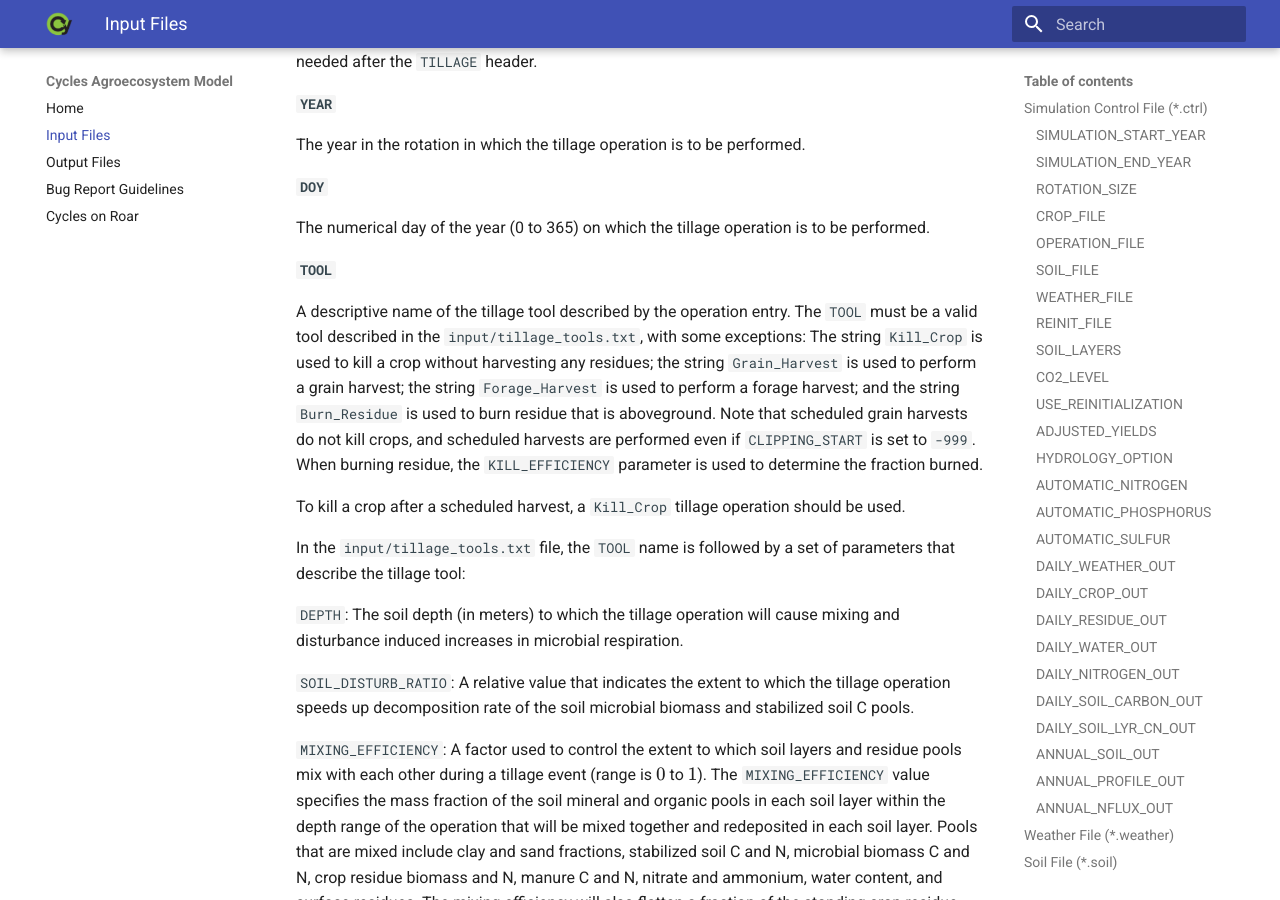
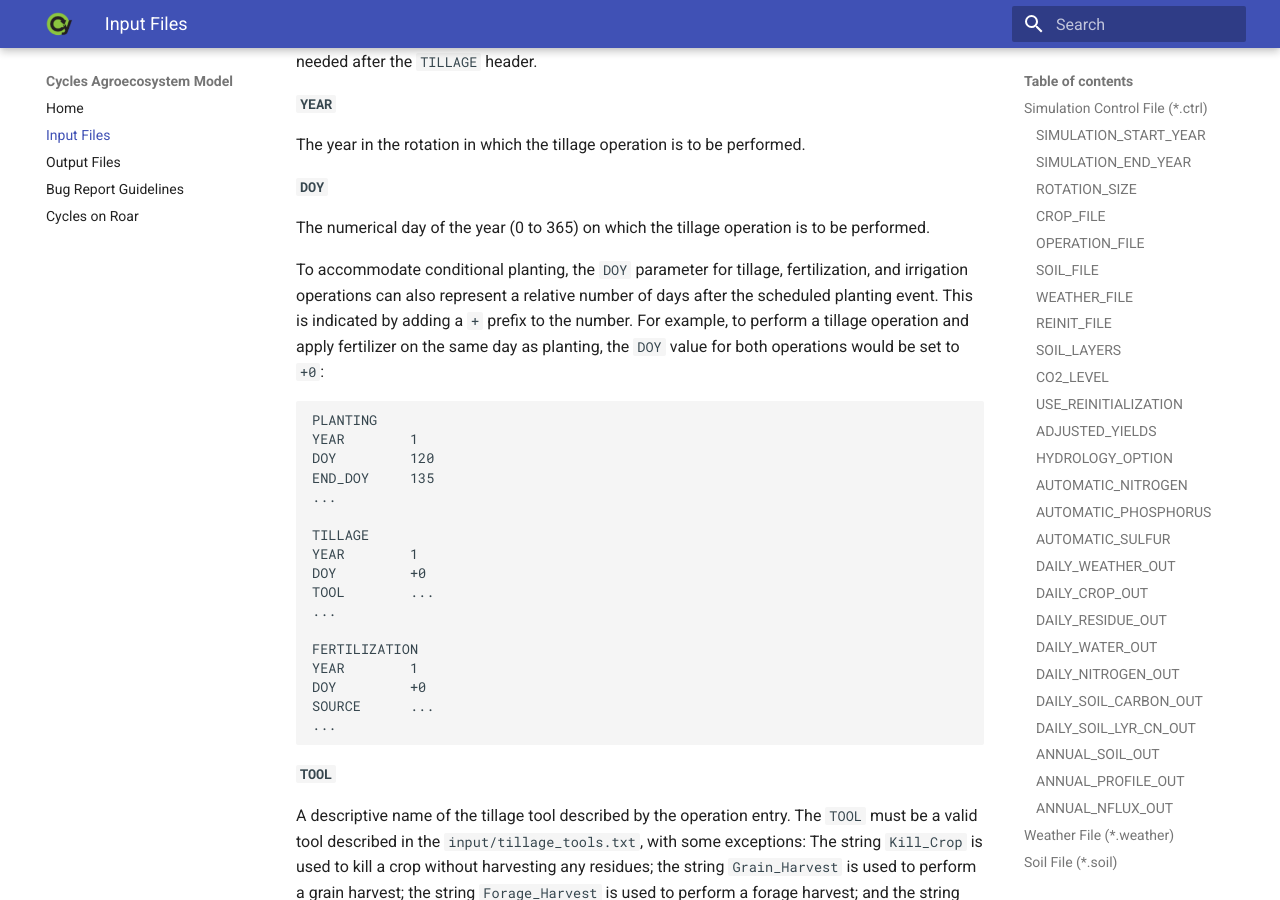
Before and after one commit to PSUmodeling/Cycles, an MkDocs documentation site: the page built from docs/input.md, in a window 1280 px wide and 900 px high, scrolled down 18329 px. Built offline with MkDocs 1.6.1 and Material for MkDocs 9.7.7, drawn with Linux system fonts in a browser that asks for light colours; some of the changed text lies outside the part shown.

Commit message:
:memo: Update fixed interval operations

````diff
--- a/docs/input.md
+++ b/docs/input.md
@@ -626,6 +626,31 @@ The year in the rotation in which the tillage operation is to be performed.
 #### `DOY`
 
 The numerical day of the year (0 to 365) on which the tillage operation is to be performed.
+
+To accommodate conditional planting, the `DOY` parameter for tillage, fertilization, and irrigation operations can also represent a relative number of days after the scheduled planting event.
+This is indicated by adding a `+` prefix to the number.
+For example, to perform a tillage operation and apply fertilizer on the same day as planting, the `DOY` value for both operations would be set to `+0`:
+
+```
+PLANTING
+YEAR        1
+DOY         120
+END_DOY     135
+...
+
+TILLAGE
+YEAR        1
+DOY         +0
+TOOL        ...
+...
+
+FERTILIZATION
+YEAR        1
+DOY         +0
+SOURCE      ...
+...
+```
+
 
 #### `TOOL`
 
````
Also changed, not shown: other parts of docs/input.md (+3 -3 lines), docs/index.md (+1 -1 lines), docs/roar.md (+1 -1 lines).
